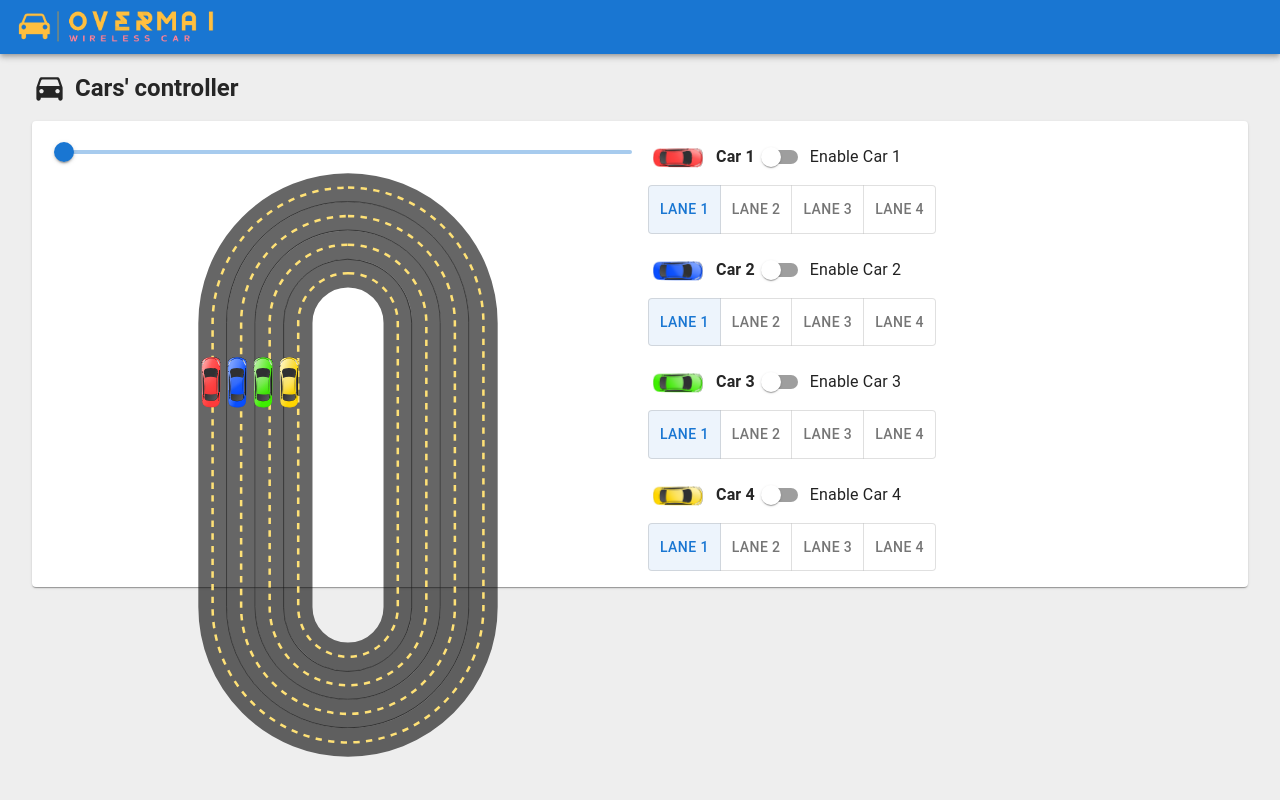
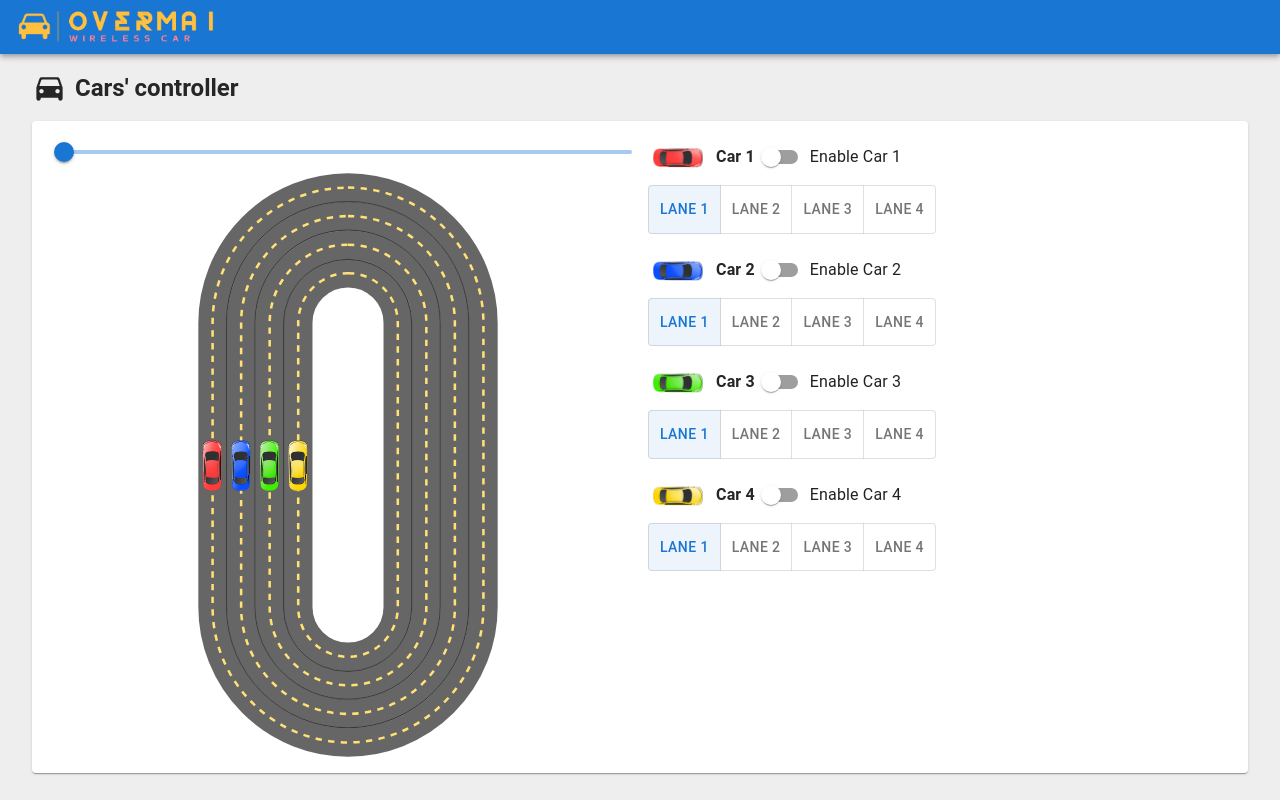
Before and after one commit to Kkr1328/overmai, a Next.js app: page / in a window 1280 px wide. Built offline with nearby package versions, Linux system fonts and the light colour scheme.

Commit message:
Update constant length

```diff
--- a/src/components/Map.tsx
+++ b/src/components/Map.tsx
@@ -98,7 +98,7 @@ export default function Map() {
 				onChange={handleSliderChange}
 				aria-labelledby="input-slider"
 			/>
-			<Box className="flex justify-center">
+			<Box className="flex justify-center" height={LENGTH.MAP_HEIGHT}>
 				<Image
 					className="absolute"
 					src="/path1.svg"
--- a/src/constant/CONST.ts
+++ b/src/constant/CONST.ts
@@ -1,8 +1,8 @@
 export enum LENGTH {
-    MAP_HEIGHT = 417.39,
+    MAP_HEIGHT = 584.14,
     MAP_WIDTH = 300,
 
-    LANE_WIDTH = 26,
+    LANE_WIDTH = 28.5,
 
     CAR_HEIGHT = 51.42,
     CAR_WIDTH = 20,
```
